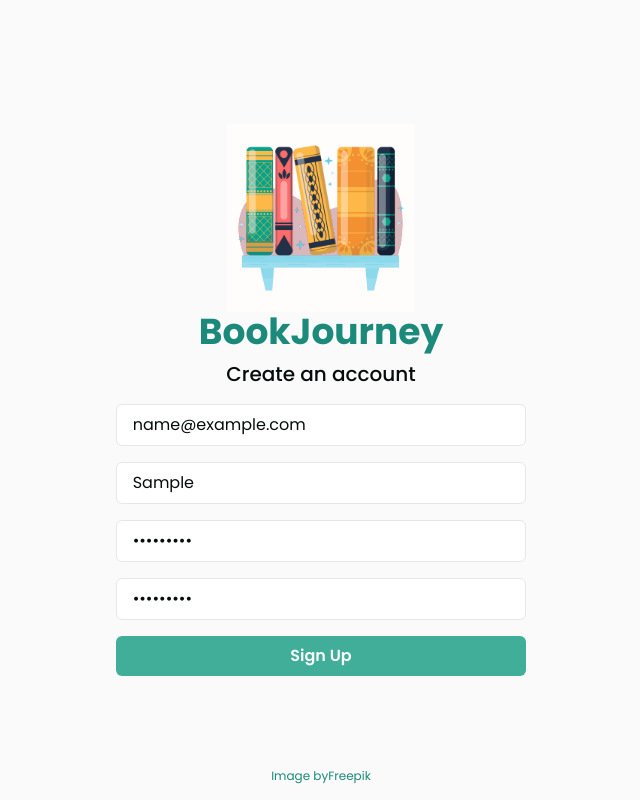
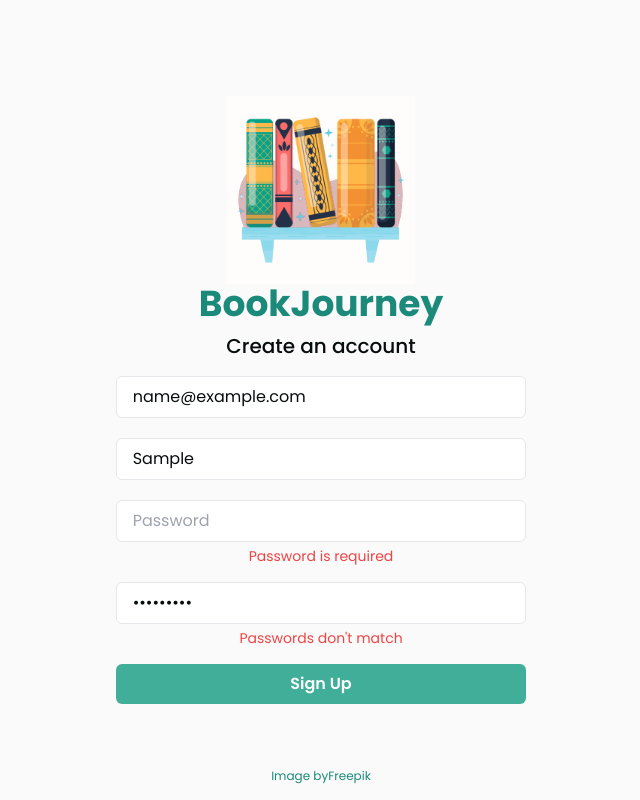
Before and after one commit to agnkos/book-journey, a React (Vite) app: page /signup in a window 1280 px wide. Both pictures are taken after typing "name@example.com", "Sample", "Sample123", "Sample123" into the empty fields and a click on the button "Sign Up". Shown: the whole page, without its empty margins (319-959 px from the left). Built offline with nearby package versions, Linux system fonts and the light colour scheme; no server answers.

Commit message:
formik signup

```diff
--- a/src/context/AuthContext.jsx
+++ b/src/context/AuthContext.jsx
@@ -58,20 +58,24 @@ export const AuthContextProvider = ({ children }) => {
         }
     }
 
-    const signup = async (newUser) => {
+    const signup = async (newUser, { setStatus }) => {
         try {
-            await fetch('https://book-journey-app-54dba2b08eec.herokuapp.com/auth/register', {
+            const response = await fetch('https://book-journey-app-54dba2b08eec.herokuapp.com/auth/register', {
                 method: 'POST',
                 headers: {
                     'Content-Type': 'application/json',
                 },
                 body: JSON.stringify(newUser),
             })
-                .then(response => response.json())
-                .then(data => {
-                    console.log(data)
-                    login({ username: data.username, password: data.password })
-                })
+
+            if (!response.ok) {
+                const errorData = await response.json();
+                if (errorData.detail === 'Invalid request content.') setStatus('User email already exists')
+                console.log(errorData)
+            }
+
+            const data = await response.json()
+            login({ username: data.username, password: data.password })
         } catch (error) {
             console.log(error)
         }
--- a/src/pages/Login.jsx
+++ b/src/pages/Login.jsx
@@ -1,9 +1,8 @@
-// import { useState } from "react";
 import { useAuth } from "../hooks/useAuth";
 import { useLocation } from "react-router-dom";
-import ShelfImg from '../img/shelf.jpg';
 import { Formik, Form, Field, ErrorMessage } from "formik";
 import * as Yup from "yup";
+import ShelfImg from '../img/shelf.jpg';
 
 
 const Login = () => {
@@ -29,12 +28,13 @@ const Login = () => {
       <p className="text-xl font-medium mb-4">Log In</p>
       {location.state?.message &&
         <h3>{location.state.message}</h3>}
+
       <Formik
         initialValues={initialValues}
         validationSchema={loginValidationSchema}
         onSubmit={(values, { setErrors }) => login(values, { setErrors })}
       >
-        {({ values }) => {
+        {({ values, isSubmitting }) => {
           return (<Form className="w-11/12 flex flex-col items-center gap-4 max-w-md mx-auto">
             <div className="w-full">
 
@@ -42,28 +42,22 @@ const Login = () => {
                 type="text"
                 value={values.username}
                 name="username"
-                id='username'
                 placeholder="Username"
                 className="w-11/12 mb-1 px-4 py-2 rounded-md border"
               />
-              <ErrorMessage name="username">
-                {(msg) => <div className="text-sm text-red-500">{msg}</div>}
-              </ErrorMessage>
+              <ErrorMessage name="username" component="div" className="text-sm text-red-500" />
             </div>
             <div className="w-full">
               <Field
                 type="password"
                 value={values.password}
                 name="password"
-                id='password'
                 placeholder="Password"
                 className="w-11/12 mb-1 px-4 py-2 rounded-md border"
               />
-              <ErrorMessage name="password">
-                {(msg) => <div className="text-sm text-red-500">{msg}</div>}
-              </ErrorMessage>
+              <ErrorMessage name="password" component="div" className="text-sm text-red-500" />
             </div>
-            <button type="submit" className="w-11/12 px-4 py-2 mt-2 text-center bg-lighter-accent hover:bg-main-accent-hover text-light-bg font-semibold rounded-md">Log In</button>
+            <button type="submit" className="w-11/12 px-4 py-2 mt-2 text-center bg-lighter-accent hover:bg-main-accent-hover text-light-bg font-semibold rounded-md" disabled={isSubmitting}>Log In</button>
           </Form>)
         }}
       </Formik>
--- a/src/pages/Signup.jsx
+++ b/src/pages/Signup.jsx
@@ -1,28 +1,27 @@
-import { useEffect, useState } from "react"
+// import { useEffect, useState } from "react"
 import { useAuth } from "../hooks/useAuth"
+import { Formik, Form, Field, ErrorMessage } from "formik";
+import * as Yup from "yup";
 import ShelfImg from '../img/shelf.jpg';
 
 const Signup = () => {
-    const [newUser, setNewUser] = useState({
-        'username': '',
-        'password': '',
-        'email': '',
-        'firstName': '',
-        'lastName': ''
-    })
     const { signup } = useAuth()
 
-    const handleUserChange = ({ target }) => {
-        setNewUser({ ...newUser, [target.name]: target.value })
+    const signupInitialValues = {
+        email: '',
+        username: '',
+        password: '',
+        repeatPassword: ''
     }
-
-    const handleSignup = (e) => {
-        e.preventDefault()
-        signup(newUser)
-    }
-
-    useEffect(() => {
-        console.log(newUser)
+    // .email('Invalid email address')
+    const signupValidationSchema = Yup.object({
+        email: Yup.string().required('Email is required').matches(
+            /^(([^<>()[\]\\.,;:\s@"]+(\.[^<>()[\]\\.,;:\s@"]+)*)|(".+"))@((\[[0-9]{1,3}\.[0-9]{1,3}\.[0-9]{1,3}\.[0-9]{1,3}])|(([a-zA-Z\-0-9]+\.)+[a-zA-Z]{2,}))$/,
+            'Invalid email address'
+        ),
+        username: Yup.string().required('Username is required'),
+        password: Yup.string().required('Password is required').min(6, 'Password must be 6 characters long or more'),
+        repeatPassword: Yup.string().oneOf([Yup.ref("password")], "Passwords don't match").required('Repeat password')
     })
 
     return (
@@ -32,45 +31,58 @@ const Signup = () => {
                 BookJourney
             </h1>
             <p className="text-xl font-medium mb-4">Create an account</p>
-            <form onSubmit={handleSignup} className="w-11/12 mx-auto flex flex-col items-center gap-4 max-w-md">
-                <input
+
+            <Formik
+                initialValues={signupInitialValues}
+                validationSchema={signupValidationSchema}
+                onSubmit={(values, { setStatus }) => signup(values, { setStatus })}
+            >
+
+                {({ values, status, isSubmitting }) => (<Form className="w-11/12 mx-auto flex flex-col items-center gap-4 max-w-md">
+                    <div className="w-full">
+                        <Field
                             type="email"
-                    value={newUser.email}
+                            value={values.email}
                             name="email"
-                    onChange={handleUserChange}
-                    id='email'
                             placeholder="Email"
-                    className="w-11/12 px-4 py-2 rounded-md border"
+                            className="w-11/12 mb-1 px-4 py-2 rounded-md border"
                         />
-                <input
+                        <ErrorMessage name="email" component="div" className="text-sm text-red-500" />
+                    </div>
+                    <div className="w-full">
+                        <Field
                             type="text"
-                    value={newUser.username}
+                            value={values.username}
                             name="username"
-                    onChange={handleUserChange}
-                    id='username'
                             placeholder="Username"
-                    className="w-11/12 px-4 py-2 rounded-md border"
+                            className="w-11/12 mb-1 px-4 py-2 rounded-md border"
                         />
-                <input
+                        <ErrorMessage name="username" component="div" className="text-sm text-red-500" />
+
+                    </div>
+                    <div className="w-full">
+                        <Field
                             type="password"
-                    value={newUser.password}
-                    name="password"
-                    onChange={handleUserChange}
-                    id='password'
+                            value={values.password}
                             placeholder="Password"
-                    className="w-11/12 px-4 py-2  rounded-md border"
+                            className="w-11/12 mb-1 px-4 py-2 rounded-md border"
                         />
-                <input
+                        <ErrorMessage name="password" component="div" className="text-sm text-red-500" />
+                    </div>
+                    <div className="w-full">
+                        <Field
                             type="password"
-                    value={newUser.repeatPassword}
+                            value={values.repeatPassword}
                             name="repeatPassword"
-                    onChange={handleUserChange}
-                    id='repeatPassword'
                             placeholder="Confirm password"
-                    className="w-11/12 px-4 py-2 rounded-md border"
+                            className="w-11/12 mb-1 px-4 py-2 rounded-md border"
                         />
-                <button type="submit" className="w-11/12 px-4 py-2 text-center bg-lighter-accent hover:bg-main-accent-hover text-light-bg font-semibold rounded-md">Sign Up</button>
-            </form>
+                        <ErrorMessage name="repeatPassword" component="div" className="text-sm text-red-500" />
+                        <p className="text-sm text-red-500">{status}</p>
+                    </div>
+                    <button type="submit" className="w-11/12 px-4 py-2 text-center bg-lighter-accent hover:bg-main-accent-hover text-light-bg font-semibold rounded-md" disabled={isSubmitting}>Sign Up</button>
+                </Form>)}
+            </Formik>
             <p className="text-xs text-main-accent fixed bottom-4 left-2/4 -translate-x-2/4">Image by<a href="https://pl.freepik.com/darmowe-wektory/recznie-rysowane-ilustracja-kregoslupa-ksiazki-o-plaskiej-konstrukcji_24307294.htm#from_view=detail_serie">Freepik</a></p>
         </div>
     )
```
Lines whose indentation alone changed are shown as unchanged.
